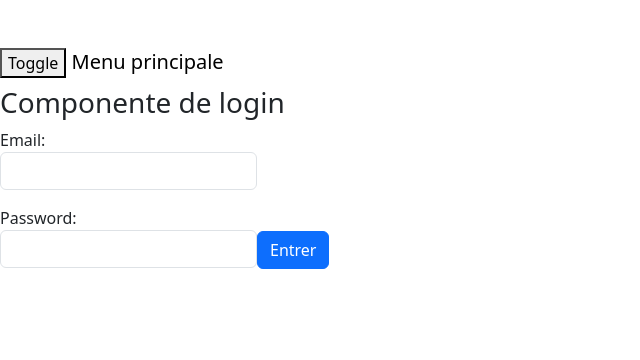
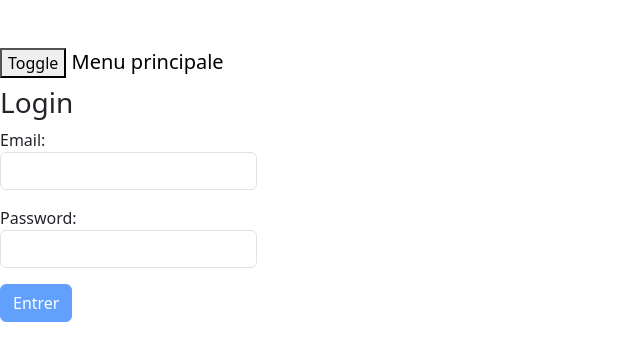
Before and after one commit to aouhman/curso-backfront, an Angular app in the folder angular/: page / in a window 1280 px wide. Shown: the top 360 px of the page, without its empty margins (0-640 px from the left). Built offline with nearby package versions, Linux system fonts and the light colour scheme.

Commit message:
creation de model user et formulaire d'autentification

```diff
--- a/angular/src/app/components/login.component.ts
+++ b/angular/src/app/components/login.component.ts
@@ -13,15 +13,24 @@ import { Router, ActivatedRoute, Params } from '@angular/router';
 })
 export class LoginComponent implements OnInit{
      public title: string;
-
+     public  user;
      constructor(
      //    private _route: AcrivatedRoute,
-      //   private _router: Router
+        private _router: Router
      ){
-         this.title ='Componente de login';
+         this.title = 'Login';
+         this.user  = {
+             "email"    : "",
+             "password" : "",
+             "gethash"  : "false"
+         }
      }
     ngOnInit(){
         console.log('login Compononant');
     }
 
+    onSubmit(){
+        console.log(this.user)
+    }
+
 }
--- a/angular/src/app/views/login.html
+++ b/angular/src/app/views/login.html
@@ -3,14 +3,19 @@
     <form #loginForm="ngForm" (ngSubmit)="onSubmit()" class="col-md-4 no-padding">
         <p>
             <label>Email:
-            <input type="email" class="form-control" name="email">
+            <input type="email" class="form-control" name="email"  name="email" #email="ngModel" [(ngModel)]="user.email" required>
             </label>
+            <span *ngIf="!email.valid && email.touched">Email non valide</span>
         </p>
         <p>
             <label>Password:
-            <input type="password" class="form-control" name="password">
+                <input type="password" class="form-control" name="password" #password="ngModel"[(ngModel)]="user.password" required>
             </label>
-            <input type="submit" value="Entrer" class="btn btn-primary">
+            <span *ngIf="!password.valid && password.touched">Password non valide</span>
+        </p>
+        <p>
+            <input type="submit" value="Entrer" class="btn btn-primary"
+             [disabled]="!loginForm.form.valid"       >
         </p>
     </form>
 
```
